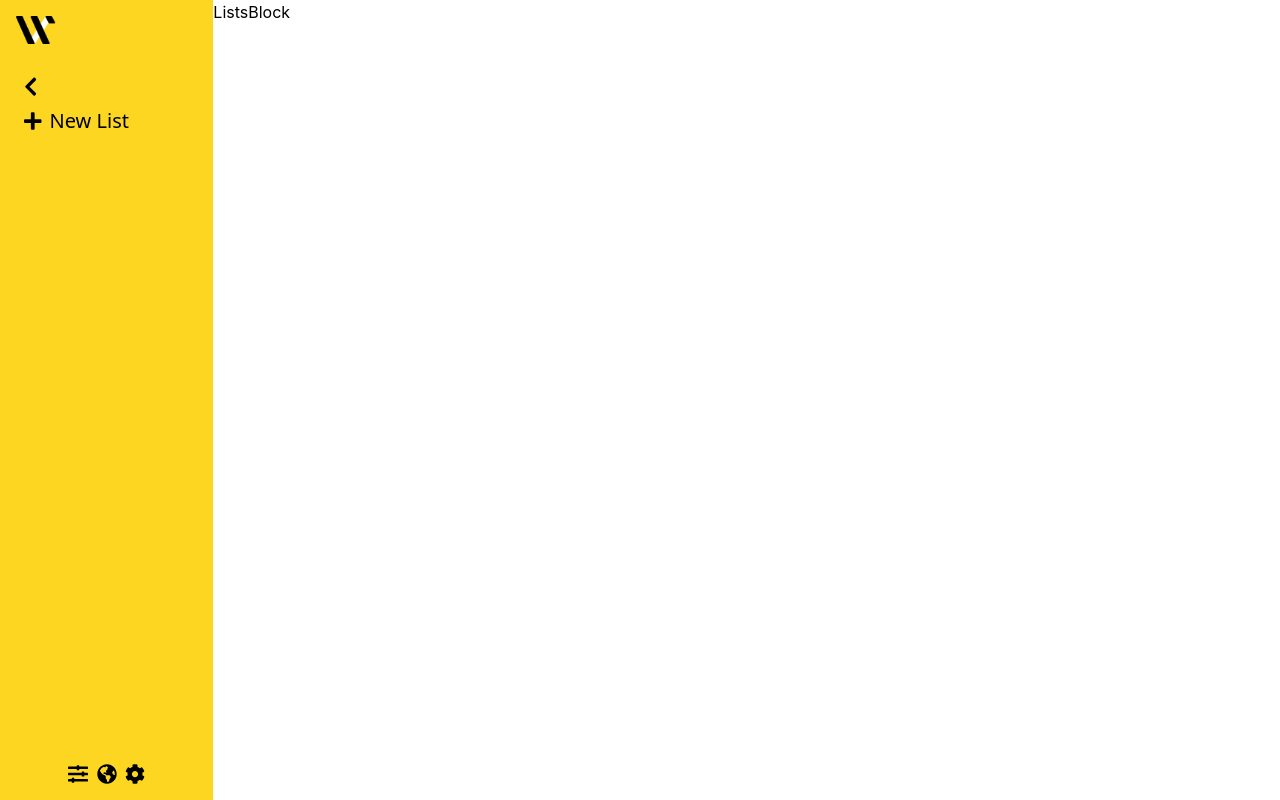
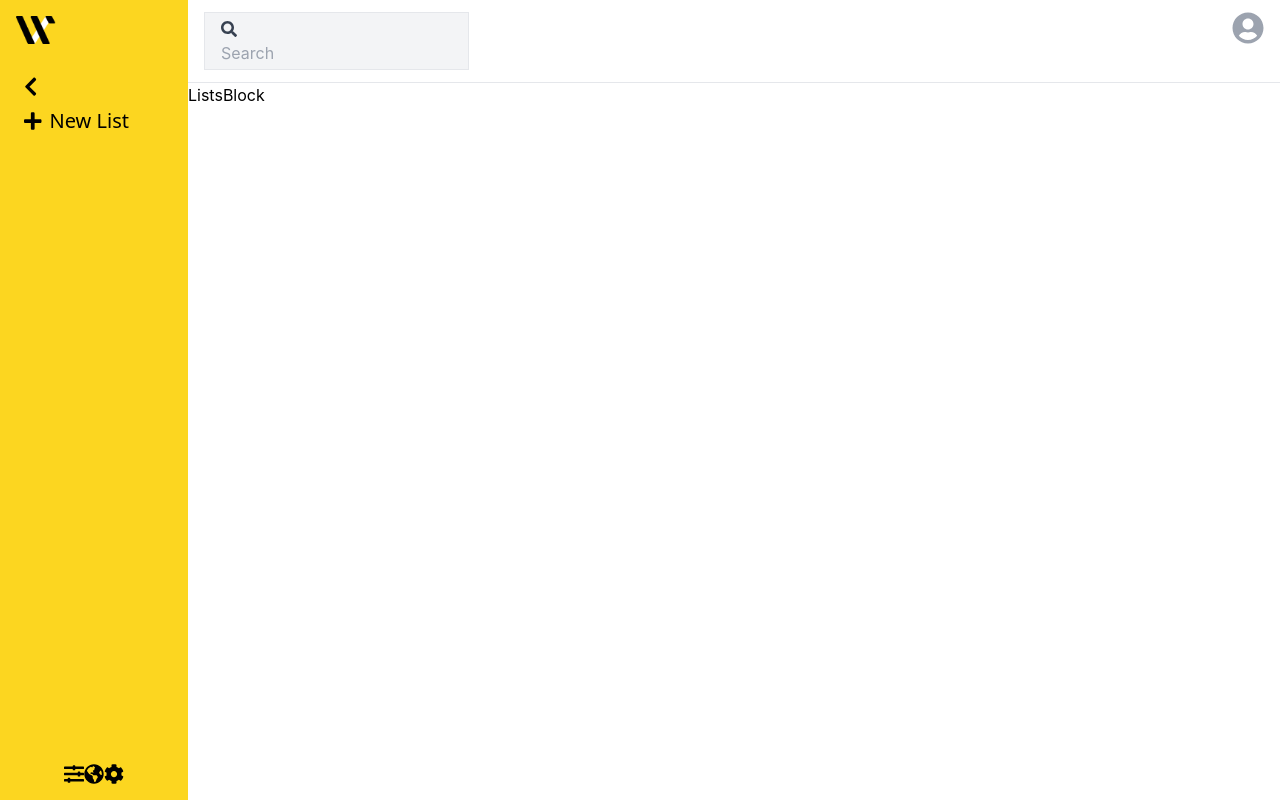
Before and after one commit to actpohabtNS/hackademy-exam, a Next.js app in the folder frontend/: page / in a window 1280 px wide. Built offline with nearby package versions, Linux system fonts and the light colour scheme.

Commit message:
[Fea] navbar

```diff
--- a/frontend/components/ListsBlock.tsx
+++ b/frontend/components/ListsBlock.tsx
@@ -1,6 +1,9 @@
+import Navbar from "./Navbar";
+
 const ListsBlock = () => {
   return (
-    <div className="h-screen">
+    <div className="h-screen w-full">
+      <Navbar />
       ListsBlock
     </div>
   )
--- /dev/null
+++ b/frontend/components/Navbar.tsx
@@ -0,0 +1,27 @@
+import { FontAwesomeIcon } from '@fortawesome/react-fontawesome'
+import { faSearch, faUserCircle } from '@fortawesome/free-solid-svg-icons'
+
+const Navbar = () => {
+  return (
+    <div className="w-full py-3 px-4 flex justify-between align-center border-b text-gray-700">
+      <div className="w-1/4 border bg-gray-100 py-1 px-4">
+        <FontAwesomeIcon
+          icon={faSearch}
+          className="mr-2 text-gray-700"
+        />
+        <input
+          className= "bg-transparent focus:outline-none focus:text-black"
+          placeholder="Search"
+        />
+      </div>
+
+      <FontAwesomeIcon
+          icon={faUserCircle}
+          size="2x"
+          className="text-gray-400 cursor-pointer hover:text-gray-500"
+        />
+    </div>
+  )
+}
+
+export default Navbar
```
